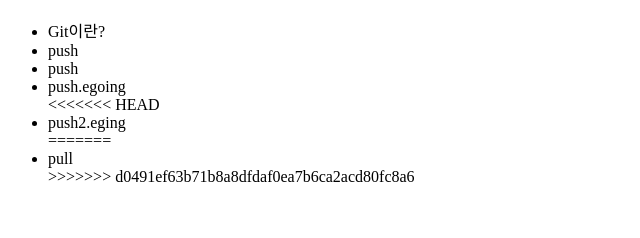
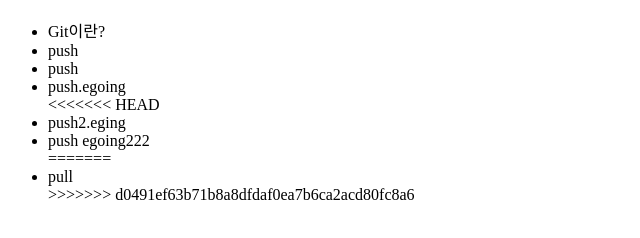
Before and after one commit to sonickaka/opentutorials_git_sonickaka, a plain HTML site: page index.html in a window 1280 px wide. Shown: the part 48-286 px from the top of the page, without its empty margins (0-640 px from the left). Drawn offline with Linux system fonts and the light colour scheme.

Commit message:
egoing222

```diff
--- a/index.html
+++ b/index.html
@@ -13,6 +13,7 @@
             <li>push.egoing</li>
 <<<<<<< HEAD
             <li>push2.eging</li>
+            <li>push egoing222</li>
 =======
             <li>pull</li>
 >>>>>>> d0491ef63b71b8a8dfdaf0ea7b6ca2acd80fc8a6
```
